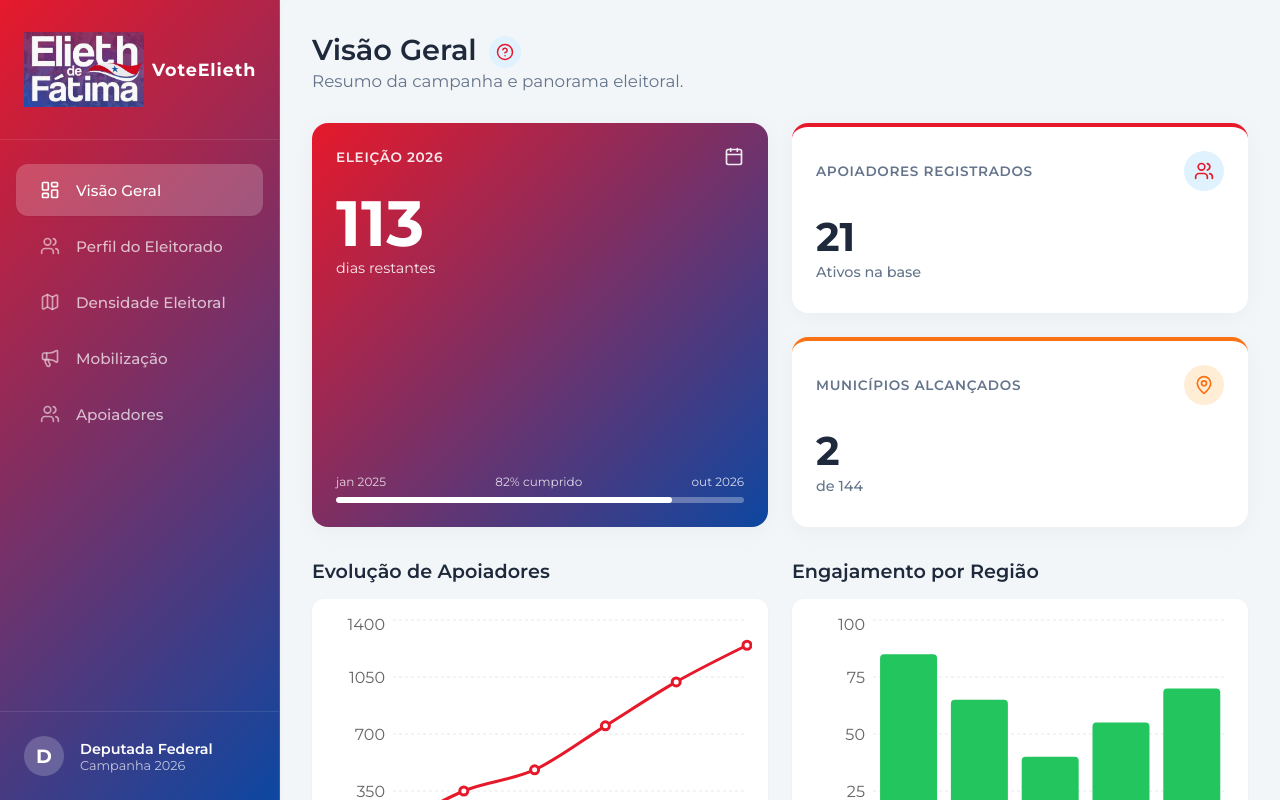
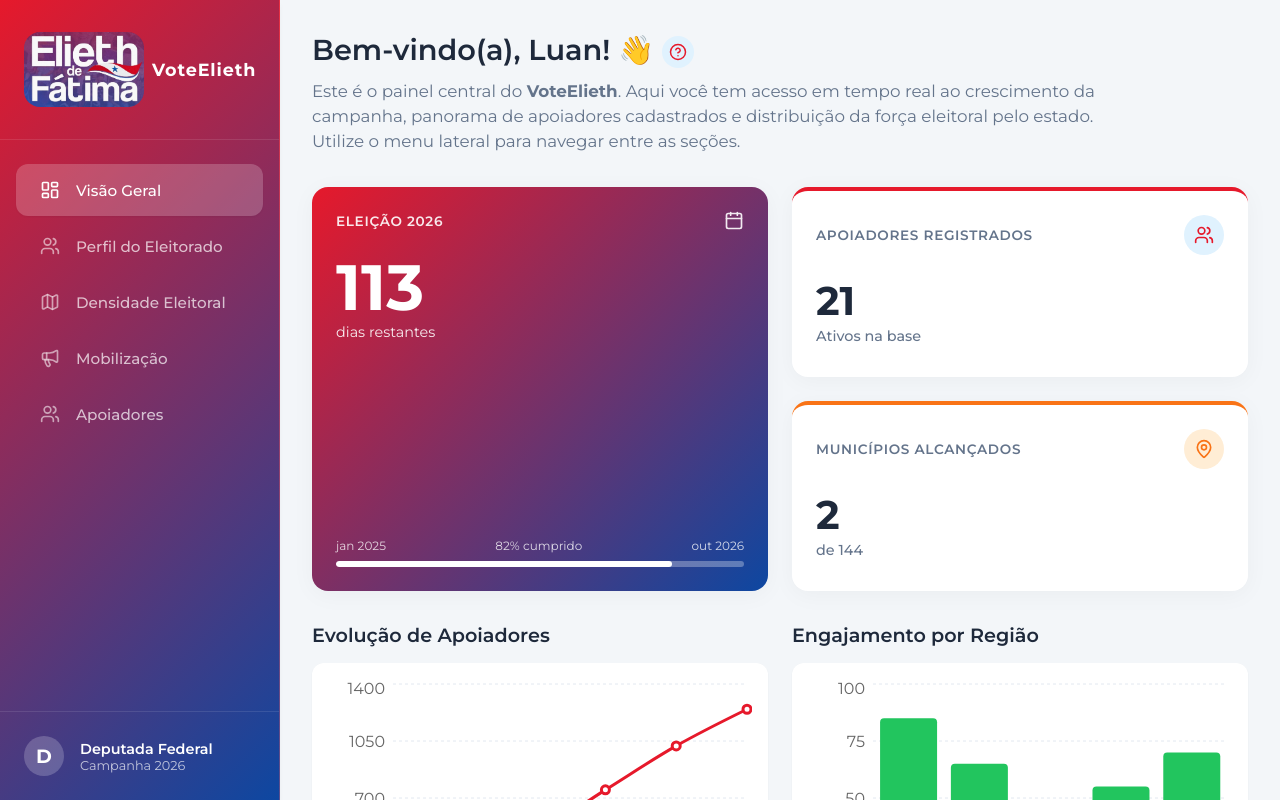
Before and after one commit to LuanGiuliano/ATLAS-ELEITORAL, a React (Vite) app: page / in a window 1280 px wide. Both pictures are taken after typing "Sample", "Sample123" into the empty fields and a click on the button "Entrar no Sistema". Built offline with nearby package versions, Linux system fonts and the light colour scheme.

Commit message:
Arredonda cantos da logo e adiciona boas-vindas no painel principal

```diff
--- a/src/App.jsx
+++ b/src/App.jsx
@@ -33,7 +33,7 @@ function App() {
     <div className="app-layout">
       {/* Mobile Header for hamburger menu */}
       <header className="mobile-header">
-        <img src="/logo.png" alt="Logo VoteElieth" style={{ width: '80px', height: 'auto', maxHeight: '48px', objectFit: 'contain' }} />
+        <img src="/logo.png" alt="Logo VoteElieth" style={{ width: '80px', height: 'auto', maxHeight: '48px', objectFit: 'contain', borderRadius: '8px' }} />
         <h2>VoteElieth</h2>
         <button
           className="mobile-menu-btn"
--- a/src/components/layout/Sidebar.jsx
+++ b/src/components/layout/Sidebar.jsx
@@ -14,7 +14,7 @@ const Sidebar = ({ activeTab, setActiveTab }) => {
   return (
     <aside className="sidebar">
       <div className="sidebar-header">
-        <img src="/logo.png" alt="Logo VoteElieth" style={{ width: '120px', height: 'auto', maxHeight: '80px', objectFit: 'contain' }} />
+        <img src="/logo.png" alt="Logo VoteElieth" style={{ width: '120px', height: 'auto', maxHeight: '80px', objectFit: 'contain', borderRadius: '16px' }} />
         <h2>VoteElieth</h2>
       </div>
 
--- a/src/views/VisaoGeral.jsx
+++ b/src/views/VisaoGeral.jsx
@@ -62,16 +62,20 @@ const VisaoGeral = () => {
   return (
     <div className="view-container animate-fade-in">
       <div className="view-header">
-        <div style={{ display: 'flex', alignItems: 'center', gap: '12px' }}>
-          <h1>Visão Geral</h1>
+        <div style={{ display: 'flex', alignItems: 'center', gap: '8px' }}>
+          <h1>Bem-vindo(a), Luan! 👋</h1>
           <button
+            className="help-btn"
             onClick={() => setIsHelpOpen(true)}
+            aria-label="Ajuda"
             style={{ color: 'var(--color-primary)', background: 'var(--color-blue-bg)', borderRadius: '50%', width: '32px', height: '32px', display: 'flex', alignItems: 'center', justifyContent: 'center', cursor: 'pointer', border: 'none' }}
           >
             <HelpCircle size={18} />
           </button>
         </div>
-        <p>Resumo da campanha e panorama eleitoral.</p>
+        <p style={{ marginTop: '8px', lineHeight: '1.5', maxWidth: '800px' }}>
+          Este é o painel central do <strong>VoteElieth</strong>. Aqui você tem acesso em tempo real ao crescimento da campanha, panorama de apoiadores cadastrados e distribuição da força eleitoral pelo estado. Utilize o menu lateral para navegar entre as seções.
+        </p>
       </div>
 
       <div className="view-grid-top mb-lg">
```
